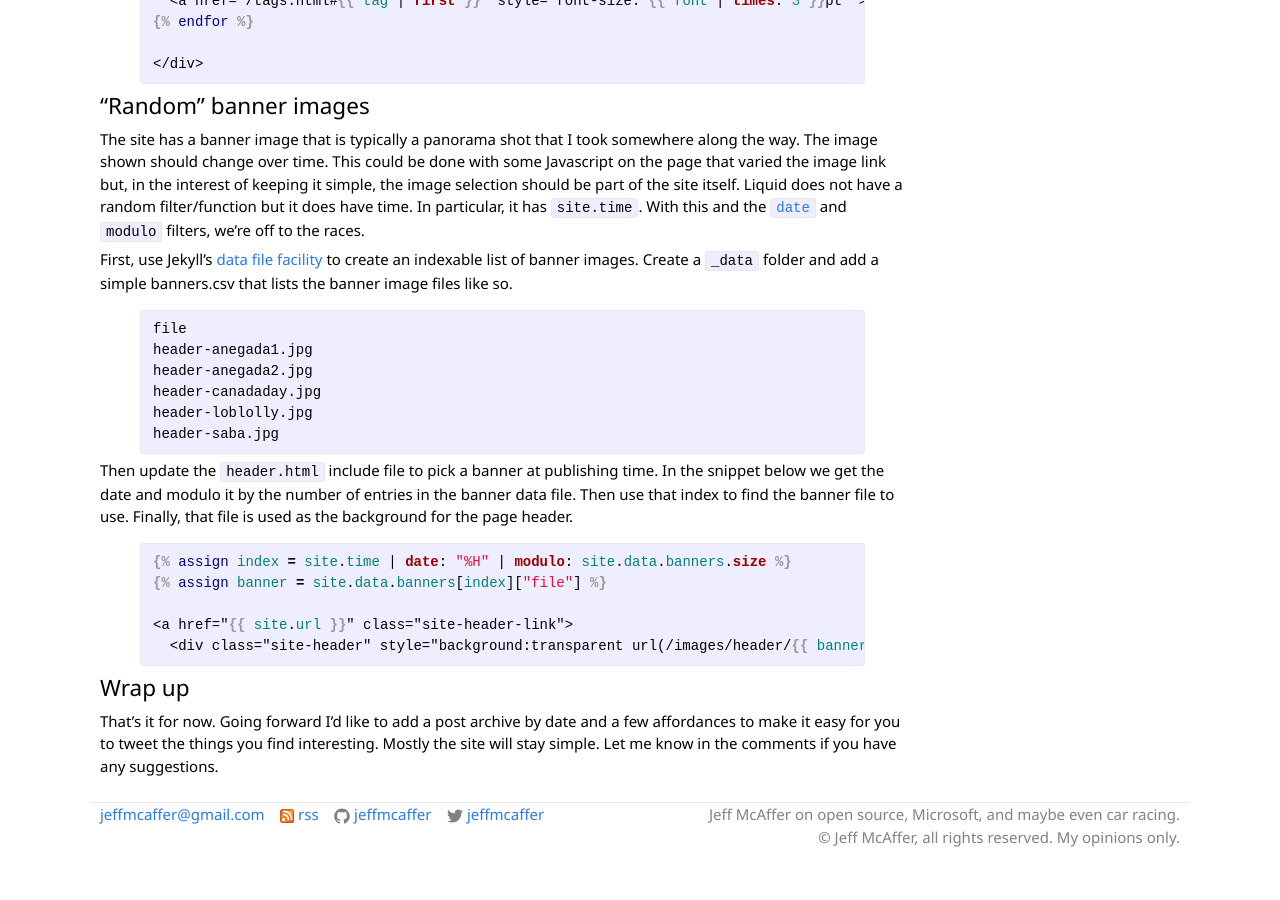
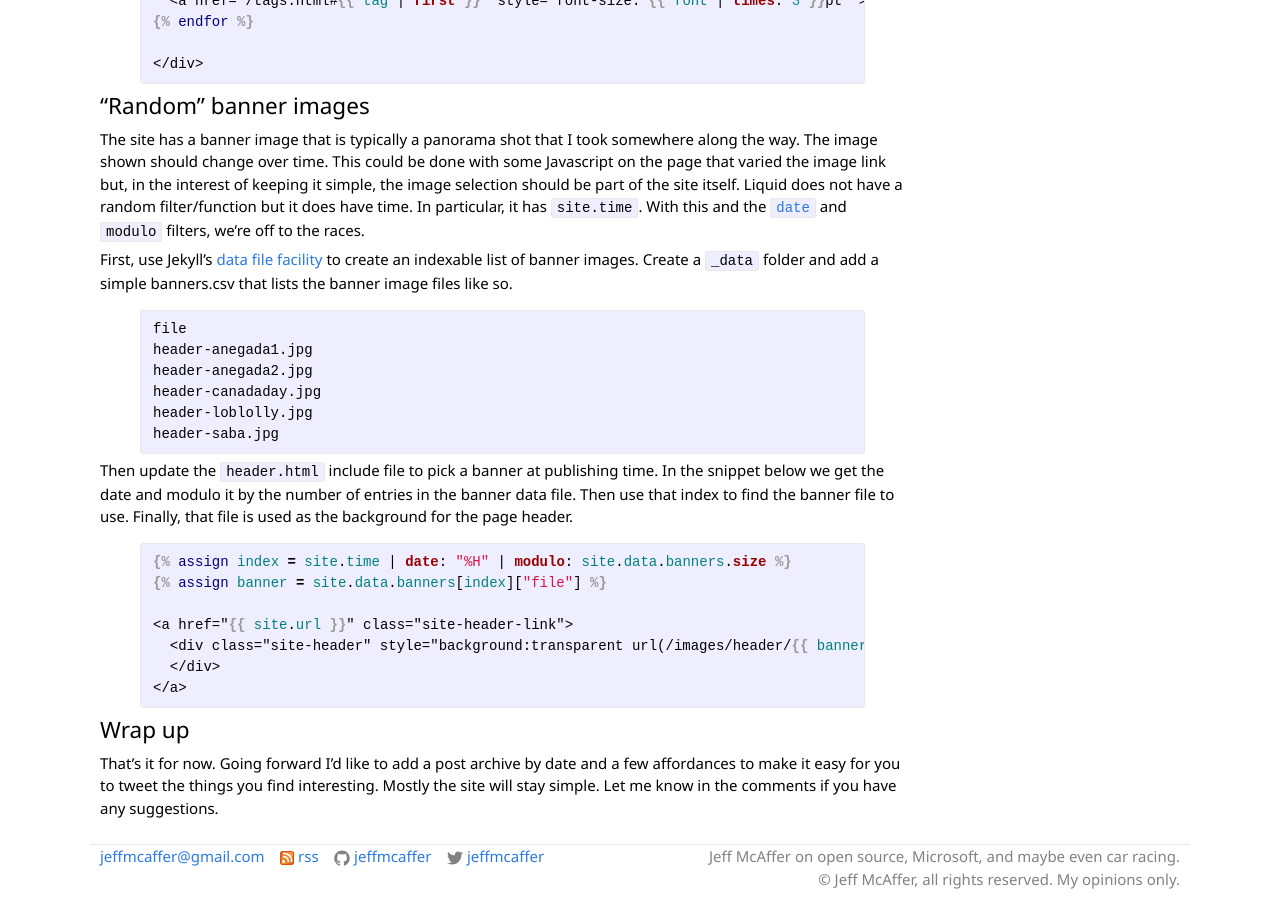
Before and after one commit to jeffmcaffer/jeffmcaffer.github.io, a Jekyll site: the page built from _posts/2015-11-23-Moving-to-Jekyll.markdown, in a window 1280 px wide and 900 px high, scrolled down 2680 px. Built offline with Jekyll 4.4.1, drawn with Linux system fonts in a browser that asks for light colours; comment, search, counter and statistics services are not loaded; before the commit the page ends 3538 px from its top, so only the background shows below that.

Commit message:
document the random banners

```diff
--- a/_posts/2015-11-23-Moving-to-Jekyll.markdown
+++ b/_posts/2015-11-23-Moving-to-Jekyll.markdown
@@ -111,6 +111,8 @@ Then update the `header.html` include file to pick a banner at publishing time.
 
 <a href="{{ site.url }}" class="site-header-link">
   <div class="site-header" style="background:transparent url(/images/header/{{ banner }}) no-repeat center bottom; ">
+  </div>
+</a>
 {% endraw %}
 {% endhighlight %}
 
```
